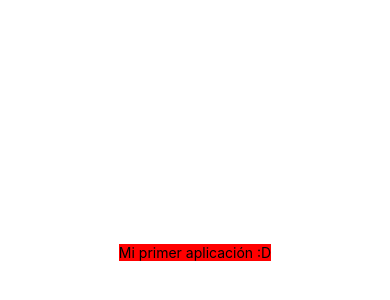
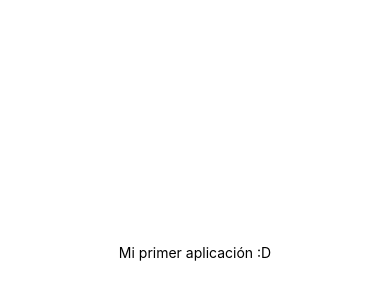
Before and after one commit to MiguelOlave/AlicoSoft, a React Native app in the folder BoozeBear/: screen / in a window 390 px wide. Shown: the part 170-470 px from the top of the page. Built offline with nearby package versions, Linux system fonts and the light colour scheme.

Commit message:
gulululluu

```diff
--- a/BoozeBear/App.js
+++ b/BoozeBear/App.js
@@ -5,6 +5,7 @@ export default function App() {
   return (
     <View style={styles.container}>
       <Text style={styles.Text} >Mi primer aplicación :D</Text>
+
       <StatusBar style="auto" />
     </View>
   );
@@ -12,7 +13,7 @@ export default function App() {
 
 const styles = StyleSheet.create({
   Text:{
-    backgroundColor: 'red',
+    backgroundColor: 'white',
   },
   container: {
     flex: 1,
```
